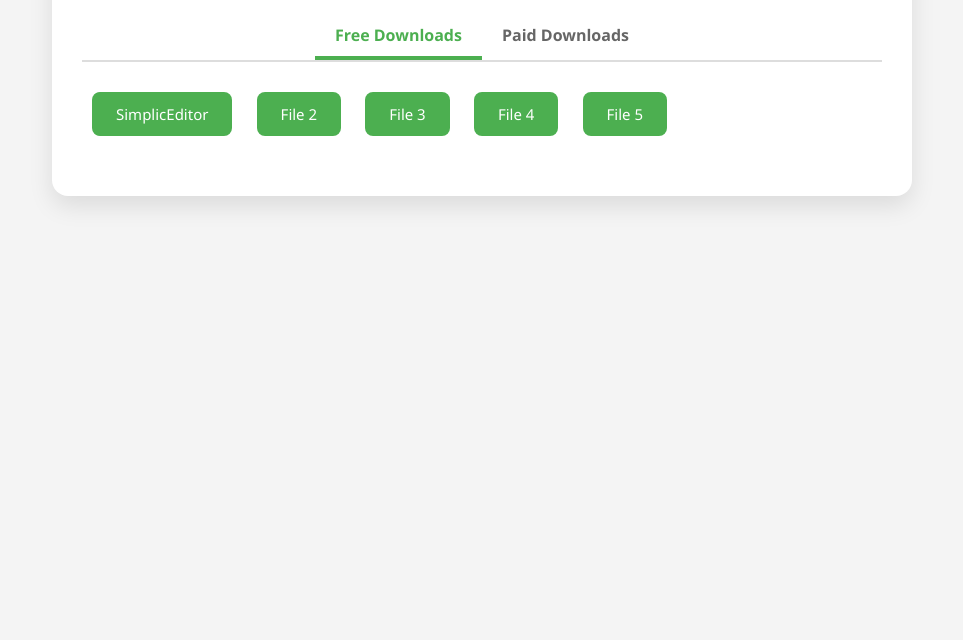
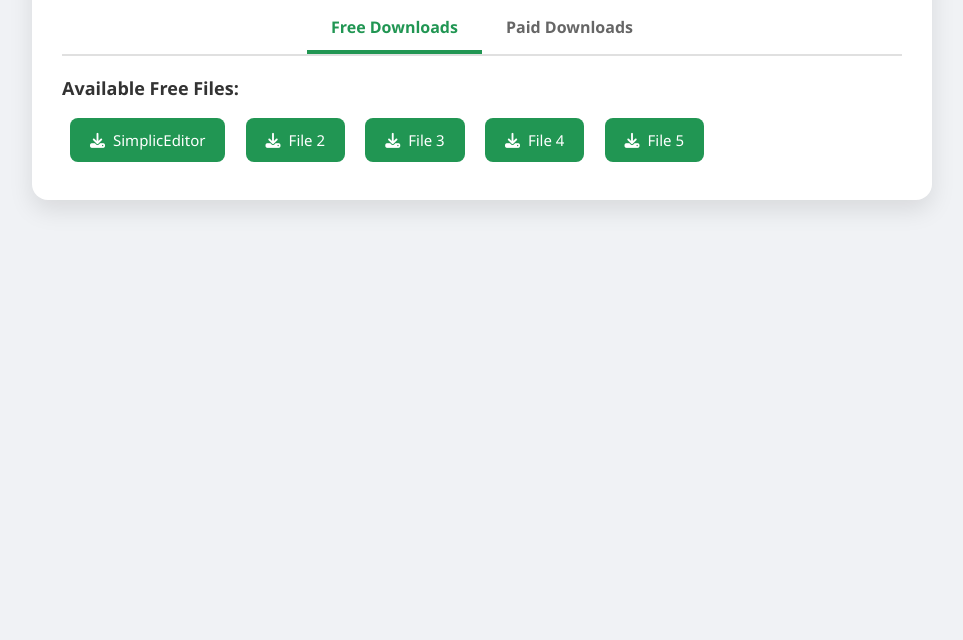
Before and after one commit to wowashua/MainRe, a plain HTML site: page index.html in a window 1280 px wide. Shown: the part 160-800 px from the top of the page, without its empty margins (158-1121 px from the left). Drawn offline with Linux system fonts and the light colour scheme.

Commit message:
Update index.html

```diff
--- a/index.html
+++ b/index.html
@@ -2,19 +2,26 @@
 <html lang="en">
 <head>
     <meta charset="UTF-8">
+    <meta name="viewport" content="width=device-width, initial-scale=1.0">
     <title>Download Center</title>
+    <link rel="stylesheet" href="https://cdnjs.cloudflare.com/ajax/libs/font-awesome/6.4.0/css/all.min.css">
     <style>
+        * {
+            box-sizing: border-box;
+        }
+
         body {
             margin: 0;
             padding: 0;
             font-family: 'Segoe UI', Tahoma, Geneva, Verdana, sans-serif;
-            background: #f4f4f4;
+            background: #f0f2f5;
+            color: #333;
         }
 
         .container {
-            max-width: 800px;
+            max-width: 900px;
             margin: 50px auto;
-            background: white;
+            background: #fff;
             padding: 30px;
             border-radius: 16px;
             box-shadow: 0 10px 25px rgba(0, 0, 0, 0.1);
@@ -22,33 +29,37 @@
 
         h1 {
             text-align: center;
-            color: #333;
+            margin-bottom: 20px;
         }
 
         .tabs {
             display: flex;
             justify-content: center;
-            margin-top: 30px;
-            border-bottom: 2px solid #ddd;
+            margin-bottom: 20px;
+            border-bottom: 2px solid #e0e0e0;
+            flex-wrap: wrap;
         }
 
         .tab {
-            padding: 10px 20px;
+            padding: 12px 24px;
             cursor: pointer;
-            font-weight: bold;
+            font-weight: 600;
             color: #666;
+            border-bottom: 4px solid transparent;
             transition: all 0.3s ease;
-            border-bottom: 4px solid transparent;
         }
 
         .tab:hover, .tab.active {
-            color: #4CAF50;
-            border-bottom: 4px solid #4CAF50;
+            color: #219653;
+            border-color: #219653;
+        }
+
+        .tab[aria-selected="true"] {
+            font-weight: bold;
         }
 
         .tab-content {
             display: none;
-            padding: 20px 0;
             animation: fadeIn 0.3s ease;
         }
 
@@ -56,13 +67,20 @@
             display: block;
         }
 
+        .section-title {
+            font-size: 18px;
+            font-weight: bold;
+            margin-bottom: 10px;
+        }
+
         .download-button {
-            display: inline-block;
-            background-color: #4CAF50;
+            display: inline-flex;
+            align-items: center;
+            background-color: #219653;
             color: white;
-            padding: 12px 24px;
+            padding: 12px 20px;
             font-size: 15px;
-            margin: 10px;
+            margin: 8px;
             border: none;
             border-radius: 8px;
             text-decoration: none;
@@ -70,47 +88,78 @@
             transition: background-color 0.3s ease;
         }
 
+        .download-button i {
+            margin-right: 8px;
+        }
+
         .download-button:hover {
-            background-color: #45a049;
+            background-color: #1e874a;
         }
 
         @keyframes fadeIn {
             from { opacity: 0; transform: translateY(10px); }
             to { opacity: 1; transform: translateY(0); }
         }
+
+        @media (max-width: 600px) {
+            .tab {
+                flex: 1 1 50%;
+                text-align: center;
+            }
+
+            .download-button {
+                width: 100%;
+                justify-content: center;
+            }
+        }
     </style>
 </head>
 <body>
     <div class="container">
         <h1>Download Center</h1>
-        <div class="tabs">
-            <div class="tab active" onclick="showTab('free')">Free Downloads</div>
-            <div class="tab" onclick="showTab('paid')">Paid Downloads</div>
+
+        <div class="tabs" role="tablist">
+            <div class="tab active" role="tab" aria-selected="true" onclick="showTab('free')">Free Downloads</div>
+            <div class="tab" role="tab" aria-selected="false" onclick="showTab('paid')">Paid Downloads</div>
         </div>
 
-        <div id="free" class="tab-content active">
-            <a href="install.py" download class="download-button">SimplicEditor</a>
-            <a href="file2.py" download class="download-button">File 2</a>
-            <a href="file3.py" download class="download-button">File 3</a>
-            <a href="file4.py" download class="download-button">File 4</a>
-            <a href="file5.py" download class="download-button">File 5</a>
+        <div id="free" class="tab-content active" role="tabpanel">
+            <div class="section-title">Available Free Files:</div>
+            <a href="install.py" download class="download-button"><i class="fa-solid fa-download"></i>SimplicEditor</a>
+            <a href="file2.py" download class="download-button"><i class="fa-solid fa-download"></i>File 2</a>
+            <a href="file3.py" download class="download-button"><i class="fa-solid fa-download"></i>File 3</a>
+            <a href="file4.py" download class="download-button"><i class="fa-solid fa-download"></i>File 4</a>
+            <a href="file5.py" download class="download-button"><i class="fa-solid fa-download"></i>File 5</a>
         </div>
 
-        <div id="paid" class="tab-content">
-            <a href="file6.py" download class="download-button">File 6</a>
-            <a href="file7.py" download class="download-button">File 7</a>
-            <a href="file8.py" download class="download-button">File 8</a>
-            <a href="file9.py" download class="download-button">File 9</a>
-            <a href="file10.py" download class="download-button">File 10</a>
+        <div id="paid" class="tab-content" role="tabpanel">
+            <div class="section-title">Available Paid Files:</div>
+            <a href="file6.py" download class="download-button"><i class="fa-solid fa-download"></i>File 6</a>
+            <a href="file7.py" download class="download-button"><i class="fa-solid fa-download"></i>File 7</a>
+            <a href="file8.py" download class="download-button"><i class="fa-solid fa-download"></i>File 8</a>
+            <a href="file9.py" download class="download-button"><i class="fa-solid fa-download"></i>File 9</a>
+            <a href="file10.py" download class="download-button"><i class="fa-solid fa-download"></i>File 10</a>
         </div>
     </div>
 
     <script>
         function showTab(tabId) {
-            document.querySelectorAll('.tab').forEach(tab => tab.classList.remove('active'));
-            document.querySelectorAll('.tab-content').forEach(content => content.classList.remove('active'));
+            const tabs = document.querySelectorAll('.tab');
+            const contents = document.querySelectorAll('.tab-content');
 
-            document.querySelector(`[onclick="showTab('${tabId}')"]`).classList.add('active');
+            tabs.forEach(tab => {
+                tab.classList.remove('active');
+                tab.setAttribute('aria-selected', 'false');
+            });
+
+            contents.forEach(content => content.classList.remove('active'));
+
+            const selectedTab = Array.from(tabs).find(tab => tab.textContent.trim().toLowerCase().includes(tabId));
+            if (selectedTab) {
+                selectedTab.classList.add('active');
+                selectedTab.setAttribute('aria-selected', 'true');
+            }
+
             document.getElementById(tabId).classList.add('active');
         }
     </script>
```
